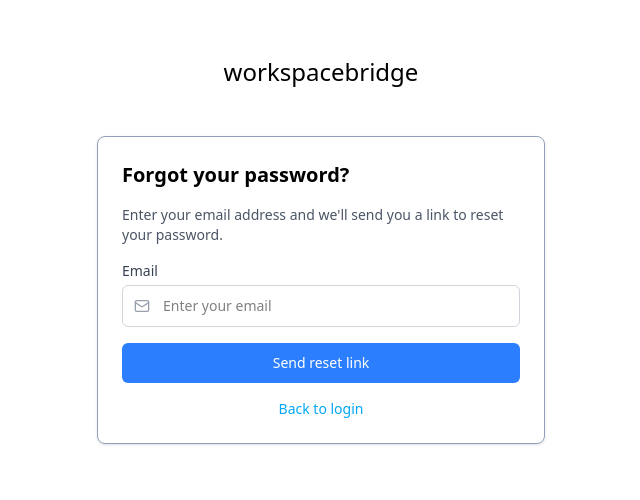
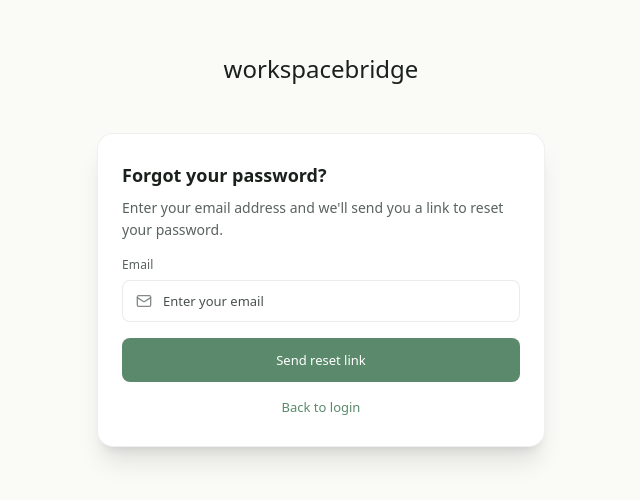
Before and after one commit to dlkokhta/workspacebridge-frontend, a React (Vite) app: page /passwordRecovery in a window 1280 px wide. Shown: the part 150-650 px from the top of the page, without its empty margins (319-959 px from the left). Built offline with nearby package versions, Linux system fonts and the light colour scheme; no server answers.

Commit message:
style: redesign forgot-password page to match brand

```diff
--- a/src/pages/forgotPasswordPage/ForgotPasswordPage.tsx
+++ b/src/pages/forgotPasswordPage/ForgotPasswordPage.tsx
@@ -3,7 +3,8 @@ import { yupResolver } from "@hookform/resolvers/yup";
 import axios from "axios";
 import { useNavigate } from "react-router-dom";
 import { useState } from "react";
-import { Mail } from "lucide-react";
+import { motion } from "framer-motion";
+import { Mail, MailCheck } from "lucide-react";
 import { forgotPasswordSchema } from "../../schemas";
 import { ROUTES } from "../../constants";
 
@@ -32,97 +33,102 @@ export const ForgotPasswordPage = () => {
     }
   };
 
-  if (submitted) {
   return (
-      <div className="min-h-screen flex flex-col justify-center py-12 px-4 sm:px-6 md:px-8 dark:bg-gray-900">
+    <div className="min-h-screen flex flex-col justify-center py-12 px-4 sm:px-6 md:px-8 bg-[#fafaf7] dark:bg-[#0e1310]">
       <div className="w-full max-w-md mx-auto">
         <h1
           onClick={() => navigate("/")}
-            className="cursor-pointer text-center font-roboto font-medium text-xl sm:text-2xl mb-12 dark:text-white"
+          className="cursor-pointer text-center font-medium text-xl sm:text-2xl mb-12 text-[#1a201c] dark:text-[#e8ece9]"
         >
           workspacebridge
         </h1>
-          <div className="border border-slate-400 dark:border-gray-600 rounded-lg px-6 py-8 shadow-sm text-center dark:bg-gray-800">
-            <div className="text-4xl mb-4">📧</div>
-            <h2 className="text-xl font-semibold mb-2 dark:text-white">Check your email</h2>
-            <p className="text-gray-600 dark:text-gray-400 text-sm mb-6">
+
+        {submitted ? (
+          <motion.div
+            initial={{ opacity: 0, scale: 0.96, y: 8 }}
+            animate={{ opacity: 1, scale: 1, y: 0 }}
+            transition={{ duration: 0.18, ease: "easeOut" }}
+            className="rounded-2xl bg-white dark:bg-[#151a17] border border-black/[0.06] dark:border-white/[0.06] shadow-xl px-6 py-8 text-center"
+          >
+            <div className="mx-auto mb-5 flex h-14 w-14 items-center justify-center rounded-full bg-[#5a8a6b]/10 dark:bg-[#5a8a6b]/15">
+              <MailCheck className="h-7 w-7 text-[#5a8a6b]" />
+            </div>
+            <h2 className="text-[18px] font-semibold text-[#1a201c] dark:text-[#e8ece9]">
+              Check your email
+            </h2>
+            <p className="mt-2 mb-7 text-[14px] leading-[1.55] text-[#5a625e] dark:text-[#a0a8a3]">
               If an account with that email exists, we've sent a password reset
               link. It expires in 1 hour.
             </p>
             <button
+              type="button"
               onClick={() => navigate(ROUTES.Login)}
-              className="cursor-pointer text-sky-500 hover:text-sky-600 text-sm"
+              className="text-[13px] font-medium text-[#5a8a6b] hover:text-[#4f7a5e] transition-colors cursor-pointer"
             >
               Back to login
             </button>
-          </div>
-        </div>
-      </div>
-    );
-  }
-
-  return (
-    <div className="min-h-screen flex flex-col justify-center py-12 px-4 sm:px-6 md:px-8 dark:bg-gray-900">
-      <div className="w-full max-w-md mx-auto">
-        <h1
-          onClick={() => navigate("/")}
-          className="cursor-pointer text-center font-roboto font-medium text-xl sm:text-2xl mb-12 dark:text-white"
-        >
-          workspacebridge
-        </h1>
-
+          </motion.div>
+        ) : (
           <form
             onSubmit={handleSubmit(onSubmit)}
-          className="flex flex-col gap-4 border border-slate-400 dark:border-gray-600 rounded-lg px-6 py-6 shadow-sm dark:bg-gray-800"
+            className="flex flex-col gap-4 rounded-2xl bg-white dark:bg-[#151a17] border border-black/[0.06] dark:border-white/[0.06] shadow-xl px-6 py-7"
           >
-          <h2 className="text-xl font-semibold dark:text-white">Forgot your password?</h2>
-          <p className="text-gray-600 dark:text-gray-400 text-sm">
+            <h2 className="text-[18px] font-semibold text-[#1a201c] dark:text-[#e8ece9]">
+              Forgot your password?
+            </h2>
+            <p className="-mt-2 text-[14px] leading-[1.55] text-[#5a625e] dark:text-[#a0a8a3]">
               Enter your email address and we'll send you a link to reset your
               password.
             </p>
 
             <div className="w-full">
-            <label className="block text-sm font-medium text-gray-700 dark:text-gray-300 mb-1">
+              <label className="block text-[12px] font-medium text-[#5a625e] dark:text-[#a0a8a3] mb-1.5 tracking-[0.01em]">
                 Email
               </label>
               <div className="relative">
                 <Mail
-                className="absolute left-3 top-1/2 transform -translate-y-1/2 text-gray-400"
+                  className="absolute left-3.5 top-1/2 -translate-y-1/2 text-[#858c87]"
                   size={16}
                 />
                 <input
                   type="email"
                   {...register("email")}
                   placeholder="Enter your email"
-                className={`w-full pl-10 pr-3 py-2.5 text-sm border rounded-md focus:outline-none focus:ring-2 focus:ring-blue-500 dark:bg-gray-700 dark:text-white dark:placeholder:text-gray-400 ${
-                  errors.email ? "border-red-500" : "border-gray-300 dark:border-gray-600"
+                  className={`w-full h-[42px] pl-10 pr-3.5 rounded-lg border bg-white dark:bg-[#151a17] text-[13px] text-[#1a201c] dark:text-[#e8ece9] placeholder-[#4a514d] outline-none transition-all
+                    ${
+                      errors.email
+                        ? "border-red-400 dark:border-red-500 focus:ring-2 focus:ring-red-400/20"
+                        : "border-black/[0.08] dark:border-white/[0.07] hover:border-black/[0.14] dark:hover:border-white/[0.14] focus:border-[#5a8a6b] focus:ring-2 focus:ring-[#5a8a6b]/20"
                     }`}
                 />
               </div>
               {errors.email && (
-              <p className="text-xs text-red-500 mt-1">{errors.email.message}</p>
+                <p className="mt-1.5 text-[12px] text-red-500">
+                  {errors.email.message}
+                </p>
               )}
               {serverError && (
-              <p className="text-xs text-red-500 mt-1">{serverError}</p>
+                <p className="mt-1.5 text-[12px] text-red-500">{serverError}</p>
               )}
             </div>
 
             <button
               type="submit"
               disabled={isSubmitting}
-            className="cursor-pointer w-full bg-blue-500 text-white py-2.5 px-4 text-sm rounded-md hover:bg-blue-600 transition-colors font-medium disabled:opacity-60 disabled:cursor-not-allowed"
+              className="w-full h-11 flex items-center justify-center rounded-lg bg-[#5a8a6b] hover:bg-[#4f7a5e] active:bg-[#446b52] text-white text-[13px] font-medium transition-colors cursor-pointer disabled:opacity-60 disabled:cursor-not-allowed"
             >
-            {isSubmitting ? "Sending..." : "Send reset link"}
+              {isSubmitting ? "Sending…" : "Send reset link"}
             </button>
 
             <button
               type="button"
               onClick={() => navigate(ROUTES.Login)}
-            className="cursor-pointer text-sky-500 hover:text-sky-600 text-sm text-center"
+              className="text-[13px] font-medium text-[#5a8a6b] hover:text-[#4f7a5e] transition-colors cursor-pointer text-center"
             >
               Back to login
             </button>
           </form>
+        )}
       </div>
     </div>
   );
```
Lines whose indentation alone changed are shown as unchanged.
